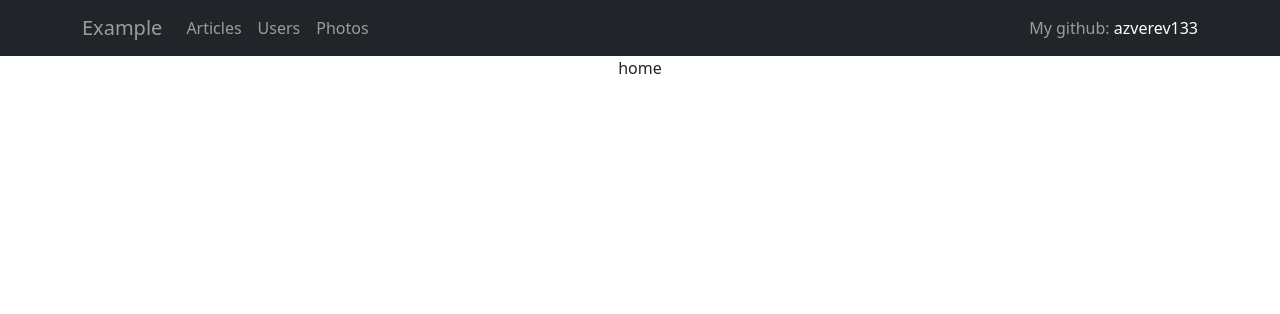
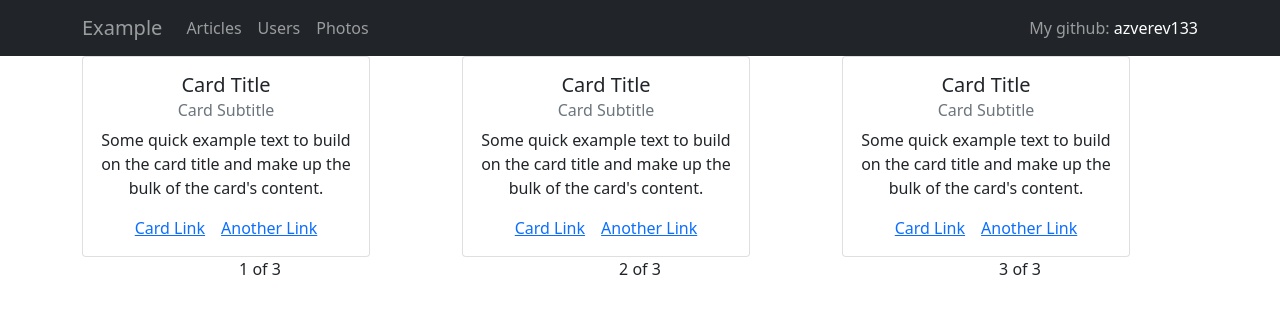
Before and after one commit to azverev133/rr_task, a React (Create React App) app: page / in a window 1280 px wide. Shown: the top 314 px of the page. Built offline with nearby package versions, Linux system fonts and the light colour scheme.

Commit message:
intermediate

```diff
--- a/src/App.jsx
+++ b/src/App.jsx
@@ -1,16 +1,16 @@
-import React from 'react';
-import { Route, Switch } from 'react-router';
-import {Header} from "./main/header/Header";
+import React from 'react'
+import { Route, Switch } from 'react-router'
+import { Header } from "./components/header/Header"
 
 import './App.scss';
 
 import {useDispatch, useSelector} from "react-redux";
 import {fetchArticles, fetchPhotos, fetchUsers} from "./actions/async";
+import {ContentPage} from "./components/content-page/ContentPage";
 
 export const App = () =>  {
   const dispatch = useDispatch()
   const state = useSelector(state => state)
-  console.log({state})
 
   const onNavigate = path => {
     switch (path) {
@@ -33,16 +33,16 @@ export const App = () =>  {
         <div>
           <Switch>
             <Route exact path="/">
-              <div>home</div>
+              <ContentPage title="Home" />
             </Route>
             <Route path="/articles">
-              <div>articles</div>
+              <ContentPage title="Articles" data={state} />
             </Route>
             <Route path="/users">
-              <div>users</div>
+              <ContentPage title="Users" />
             </Route>
             <Route path="/photos">
-              <div>photos</div>
+              <ContentPage title="Photos" />
             </Route>
             <Route>
               <div>nothing</div>
--- /dev/null
+++ b/src/components/content-page/ContentPage.jsx
@@ -0,0 +1,29 @@
+import React from "react";
+
+import './ContentPage.scss';
+import {Col, Container, Row} from "react-bootstrap";
+import {ContentPageItem} from "./ContentPageItem";
+
+export const ContentPage = props => {
+
+  return (
+    <Container>
+      <Row>
+        <Col>
+          <ContentPageItem />
+        </Col>
+        <Col>
+          <ContentPageItem />
+        </Col>
+        <Col>
+          <ContentPageItem />
+        </Col>
+      </Row>
+      <Row>
+        <Col>1 of 3</Col>
+        <Col>2 of 3</Col>
+        <Col>3 of 3</Col>
+      </Row>
+    </Container>
+  )
+}
--- /dev/null
+++ b/src/components/content-page/ContentPageItem.jsx
@@ -0,0 +1,22 @@
+import React from "react";
+
+import './ContentPageItem.scss';
+import {Card} from "react-bootstrap";
+
+export const ContentPageItem = props => {
+
+  return (
+    <Card style={{ width: '18rem' }}>
+      <Card.Body>
+        <Card.Title>Card Title</Card.Title>
+        <Card.Subtitle className="mb-2 text-muted">Card Subtitle</Card.Subtitle>
+        <Card.Text>
+          Some quick example text to build on the card title and make up the bulk of
+          the card's content.
+        </Card.Text>
+        <Card.Link href="#">Card Link</Card.Link>
+        <Card.Link href="#">Another Link</Card.Link>
+      </Card.Body>
+    </Card>
+  )
+}
--- a/src/reducers/rootReducer.js
+++ b/src/reducers/rootReducer.js
@@ -1,6 +1,6 @@
 import { combineReducers } from 'redux'
-import {createReducer} from "@reduxjs/toolkit";
-import {updateArticles, updatePhotos, updateUsers} from "../actions/actions";
+import { createReducer } from "@reduxjs/toolkit"
+import { updateArticles, updatePhotos, updateUsers } from "../actions/actions"
 
 const initialState = {
   articles: [],
```
Also changed, not shown: src/components/content-page/ContentPage.scss (added), src/components/content-page/ContentPageItem.scss (added), src/components/header/Header.jsx (renamed from src/main/header/Header.jsx), src/components/header/Header.scss (renamed from src/main/header/Header.scss).
